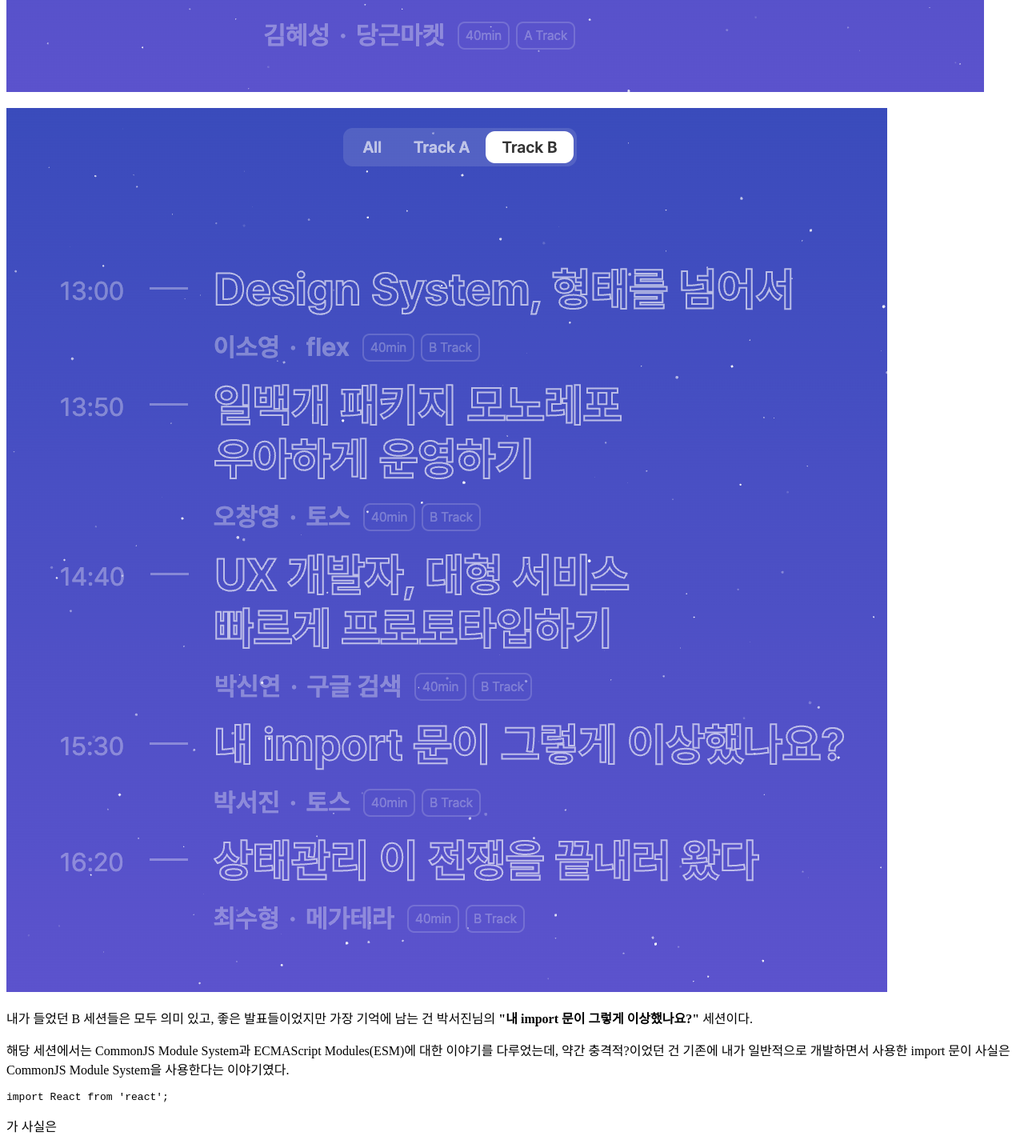
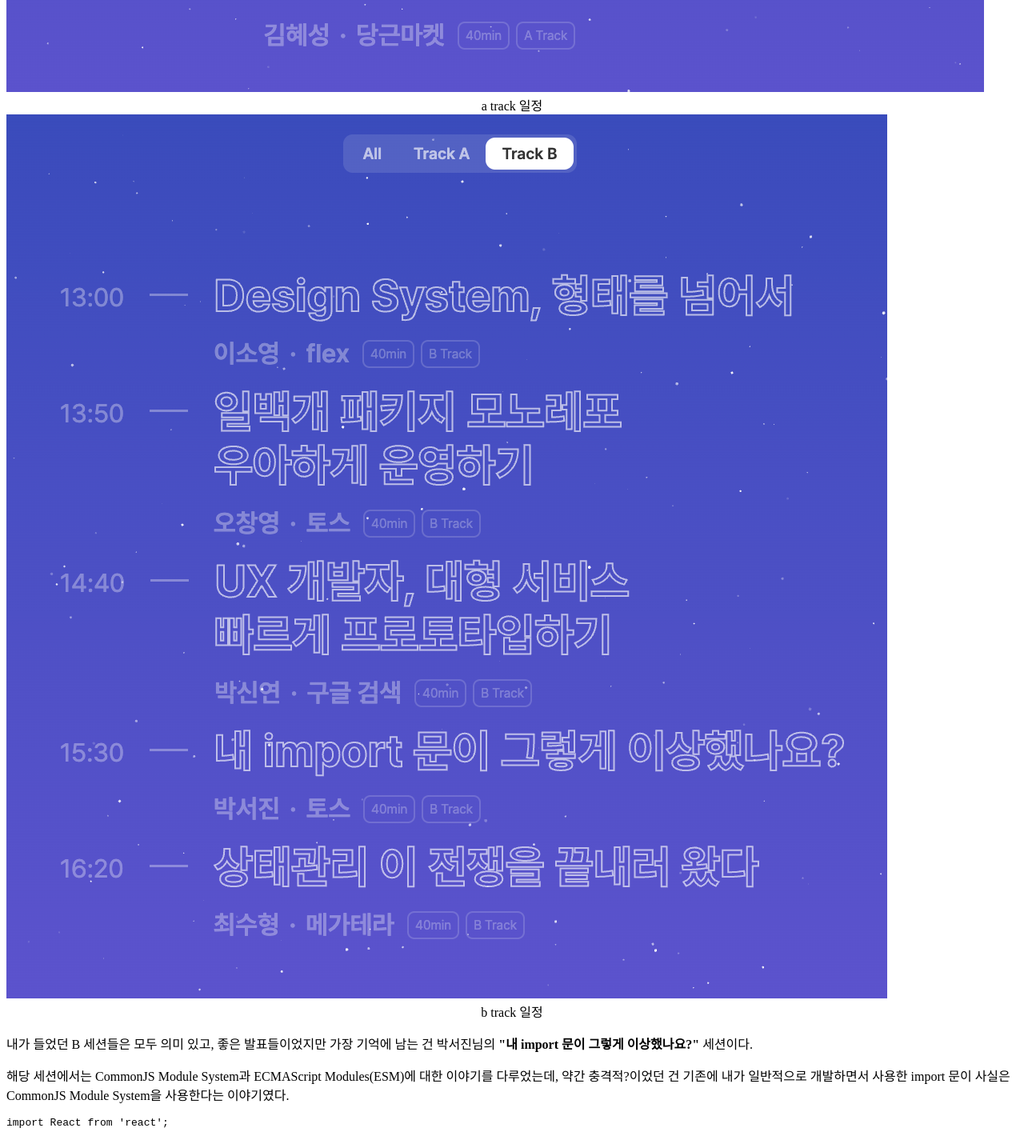
Before and after one commit to nimuseel/blog, a Next.js app: page /posts/FEConf-2022-review in a window 1280 px wide. Shown: the part 1191-2621 px from the top of the page at 80% size. Built offline with nearby package versions, Linux system fonts and the light colour scheme; no server answers.

Commit message:
feat: Figure 컴포넌트 추가

```diff
--- a/pages/posts/FEConf-2022-review.mdx
+++ b/pages/posts/FEConf-2022-review.mdx
@@ -4,6 +4,13 @@ tag: [frontend, conference]
 date: 2022-10-08
 description: 3년만에 오프라인으로 열린 FEConf 2022에 다녀온 후기
 ---
+
+
+
+
+
+
+import Figure from "../../src/components/Figure";
 
 나는 평소 다른 개발자들의 이야기와, 다른 개발자들은 어떻게 사고하는지, 특정 기술에 어떻게 접근하는지 등을 가까이서 듣고 싶었다.
 그렇기에 커뮤니티에 참여하는 것과 컨퍼런스에 참여하는 것에 관심이 많다.
@@ -16,9 +23,9 @@ description: 3년만에 오프라인으로 열린 FEConf 2022에 다녀온 후
 이번 FEConf 2022의 세션은 A Track과 B Track 2개로 나누어져 있어 세션 시간 별로 관심 있는 Track에 가서 해당 세션에 참여할 수 있었는데, 나는 B Track에 관심이 가서 B Track 세션에 풀참하게 되었다.
 (진행된 세션은 아래 사진 참고)
 
-![a-track](/assets/articles/essay/feconf-2022/feconf-2022-a-track.png)
+<Figure img="/assets/articles/essay/feconf-2022/feconf-2022-a-track.png" alt="a-trak" caption="a track 일정"/>
 
-![b-track](/assets/articles/essay/feconf-2022/feconf-2022-b-track.png)
+<Figure img="/assets/articles/essay/feconf-2022/feconf-2022-b-track.png" alt="b-trak" caption="b track 일정"/>
 
 내가 들었던 B 세션들은 모두 의미 있고, 좋은 발표들이었지만 가장 기억에 남는 건 박서진님의 **"내 import 문이 그렇게 이상했나요?"** 세션이다.
 
--- /dev/null
+++ b/src/components/Figure.tsx
@@ -0,0 +1,20 @@
+import React from 'react';
+
+interface Props {
+  img: string;
+  alt: string;
+  caption?: string;
+}
+
+function Figure({ img, alt, caption }: Props) {
+  return (
+    <figrue>
+      <img src={img} alt={alt} style={{ marginBottom: 0 }} />
+      {caption && (
+        <figcaption style={{ textAlign: 'center' }}>{caption}</figcaption>
+      )}
+    </figrue>
+  );
+}
+
+export default Figure;
```
